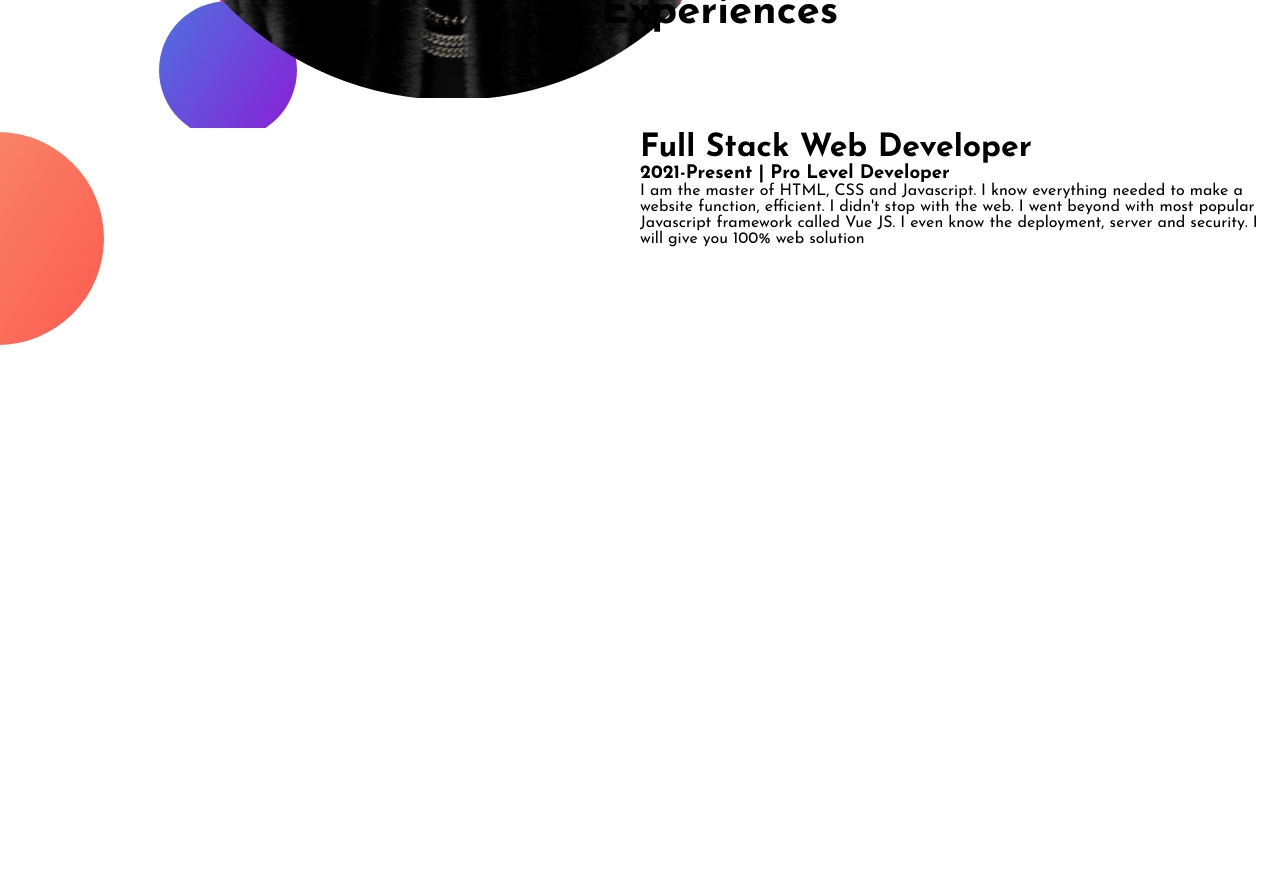
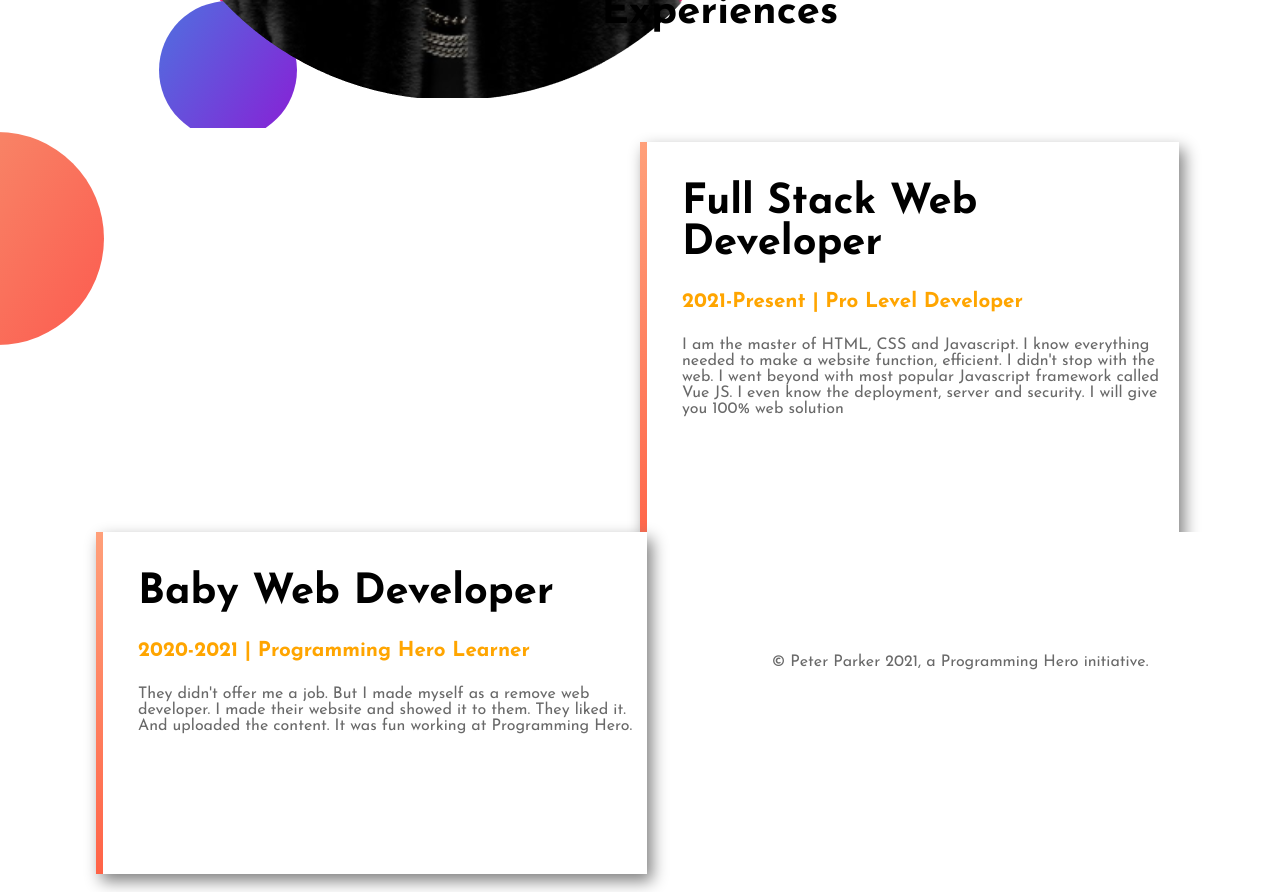
Before and after one commit to Arafatlsn37/Smart_Monkey, a plain HTML site: page index.html in a window 1280 px wide. Shown: the part 1320-2212 px from the top of the page. Before the commit the page ends 1669 px from the top, so only its background shows below. Drawn offline with Linux system fonts and the light colour scheme.

Commit message:
finished

```diff
--- a/CSS/style.css
+++ b/CSS/style.css
@@ -53,7 +53,7 @@
 .you-might-saw{
   margin-top: 28px;
   color: dimgray;
-  font-size: 1.1rem;
+  font-size: 1rem;
 }
 .hire-me button a{
   background: linear-gradient(45deg, lightsalmon, tomato);
@@ -103,7 +103,7 @@
 .i-already{
   margin-top: 28px;
   color: dimgray;
-  font-size: 1.1rem;
+  font-size: 1rem;
 }
 .download-resume button a{
 
@@ -125,13 +125,80 @@
 }
 .full-container{
   width: 100%;
+  height: 400px;
   overflow: hidden;
+  margin-top: 10px;
 }
 .circle-image{
   width: 50%;
   float: left;
 }
 .fullstack-table{
+  width: 40%;
+  float: left;
+  margin-top: 10px;
+  padding: 10px 10px 140px 10px;
+  box-shadow: 5px 7px 15px gray;
+  border-left: 7px solid;
+  border-image: linear-gradient(180deg, lightsalmon, tomato);
+   border-image-slice: 100%;
+   border-image-slice: 1;
+}
+.full-developer{
+  font-size: 1.3rem;
+  margin: 30px 0 0 25px;
+}
+.present{
+  margin: 28px 0 0 25px;
+  font-size: 1.1rem;
+  color: orange;
+}
+.master{
+  margin: 25px 0 0 25px;
+  font-size: 1rem;
+  color: dimgray;
+}
+.contianer3{
+  width: 100%;
+  height: 360px;
+}
+.leftt-side{
   width: 50%;
   float: left;
 }
+.baby-developer{
+
+  font-size: 1.3rem;
+  margin: 30px 0 0 25px;
+}
+.hero-learner{
+  margin: 28px 0 0 25px;
+  font-size: 1.1rem;
+  color: orange;
+}
+.they-didnt{
+  margin: 25px 0 0 25px;
+  font-size: 1rem;
+  color: dimgray;
+}
+.leftt-table{
+  width: 82%;
+  margin-left: 15%;
+  padding: 10px 9px 140px 10px;
+  box-shadow: 5px 7px 15px gray;
+  border-left: 7px solid;
+  border-image: linear-gradient(180deg, lightsalmon, tomato);
+      border-image-slice: 100%;
+  border-image-slice: 100%;
+  border-image-slice: 1;
+}
+.rightt-side{
+  width: 50%;
+  float: left;
+}
+.rightt-side p{
+  text-align: center;
+  margin-top: 19%;
+  color: dimgray;
+  font-size: 1rem;
+}
--- a/index.html
+++ b/index.html
@@ -84,6 +84,27 @@
       </div>
     </div>
   </div>
-  <div class="contianer3"></div>
+  <div class="contianer3">
+    <div class="leftt-side">
+      <div class="leftt-table">
+        <div class="baby-developer">
+          <h1>Baby Web Developer</h1>
+        </div>
+        <div class="hero-learner">
+          <h3>2020-2021 | Programming Hero Learner</h3>
+        </div>
+        <div class="they-didnt">
+          <p>They didn't offer me a job. But I made myself as a remove web developer. I made their website and showed it to them. They liked it. And uploaded the content. It was fun working at Programming Hero.</p>
+        </div>
+      </div>
+    </div>
+    <div class="rightt-side">
+        <p>© Peter Parker 2021, a Programming Hero initiative.</p>
+    </div>
+    </div>
+
+
+
+  </div>
 </body>
 </html>
```
